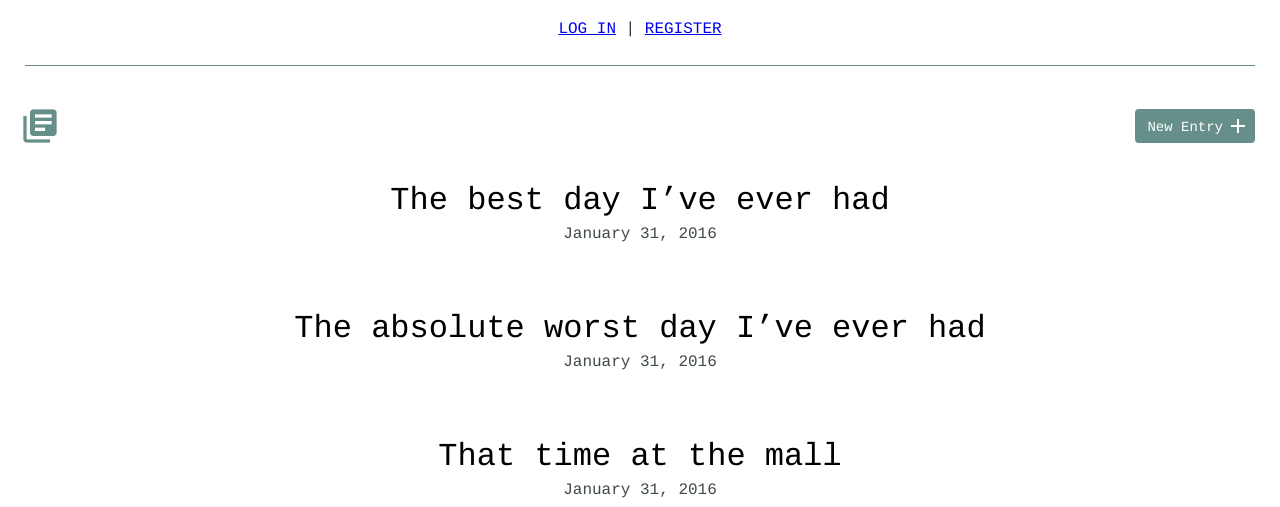
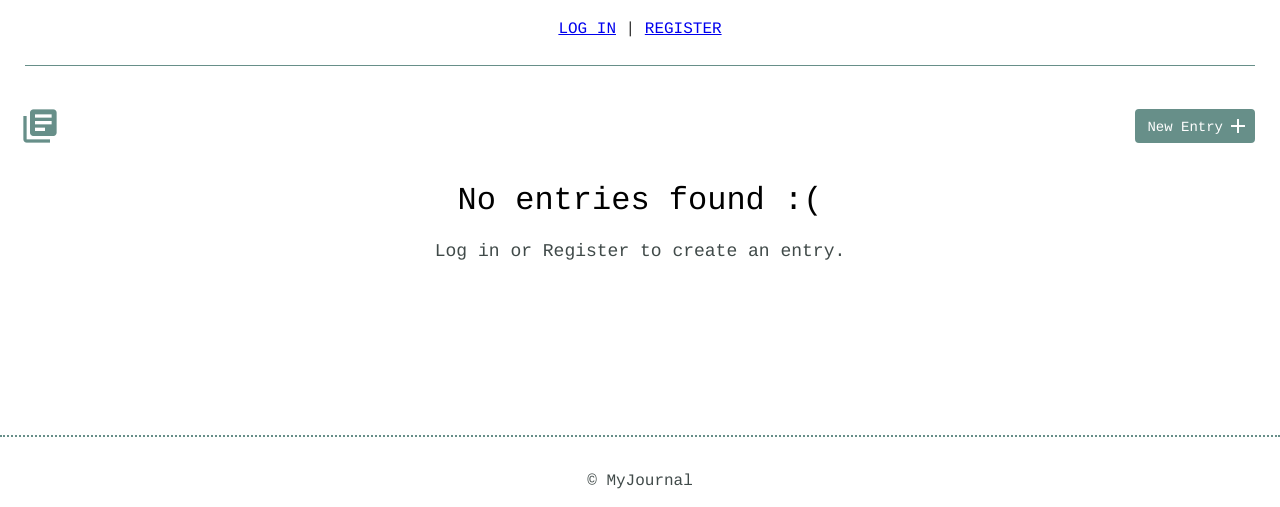
Before and after one commit to gidsey/project_05, a Python web app: template templates/index.html in a window 1280 px wide. Shown: the top 507 px of the page. Run offline with Jinja, Linux system fonts and the light colour scheme; the template is opened without the code that fills it, so the values that code supplies are empty.

Commit message:
Titles on index page

```diff
--- a/models.py
+++ b/models.py
@@ -37,7 +37,7 @@ class User(UserMixin, Model):
             raise ValueError("User already exists")
 
 
-class Entry(Model):
+class Entries(Model):
     """Define the Entry model."""
 
     username = ForeignKeyField(User, related_name='entries')
@@ -56,5 +56,5 @@ class Entry(Model):
 def initalize():
     """Initialize the DB."""
     DATABASE.connect()
-    DATABASE.create_tables([User, Entry], safe=True)
+    DATABASE.create_tables([User, Entries], safe=True)
     DATABASE.close()
--- a/templates/index.html
+++ b/templates/index.html
@@ -42,6 +42,23 @@
         <section>
             <div class="container">
                 <div class="entry-list">
+                    {% if entries.count() %}
+                        {% for entry in entries %}
+                          <article>
+                            <h2><a href="detail.html">{{ entry.title }}</a></h2>
+                             <time datetime="2016-01-31">January 31, 2016</time>
+                             <p>{{ entry.date }}</p>
+                           </article>
+                        {% endfor %}
+                     {% else %}
+                        <!-- No entries in DB. -->
+                        <article>
+                            <h2>No entries found :(</h2>
+                            <p>Log in or Register to create an entry.</p>
+                        </article>
+                    {% endif %}
+                    </article>
+                    <!--
                     <article>
                         <h2><a href="detail.html">The best day I’ve ever had</a></h2>
                         <time datetime="2016-01-31">January 31, 2016</time>
@@ -57,7 +74,7 @@
                     <article>
                         <h2><a href="detail_4.html">Dude, where’s my car?</a></h2>
                         <time datetime="2016-01-31">January 31, 2016</time>
-                    </article>
+                    </article> -->
                 </div>
             </div>
         </section>
```
Also changed, not shown: app.py (+9 -8 lines).
